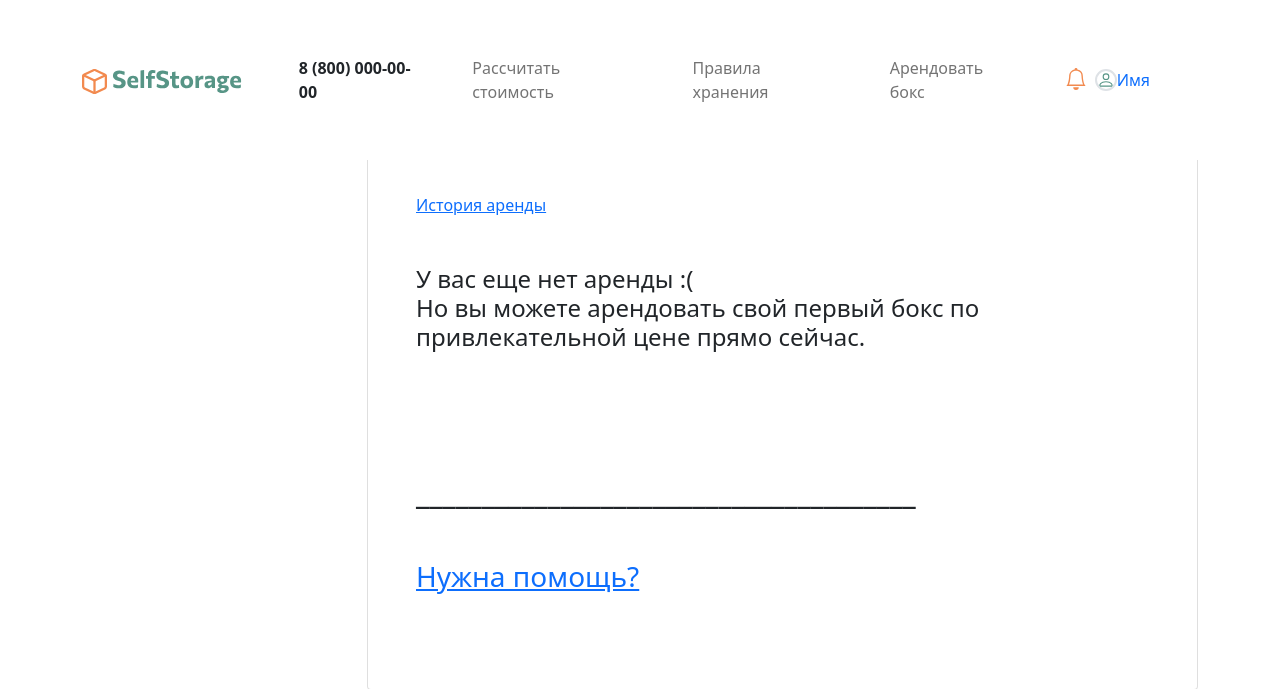
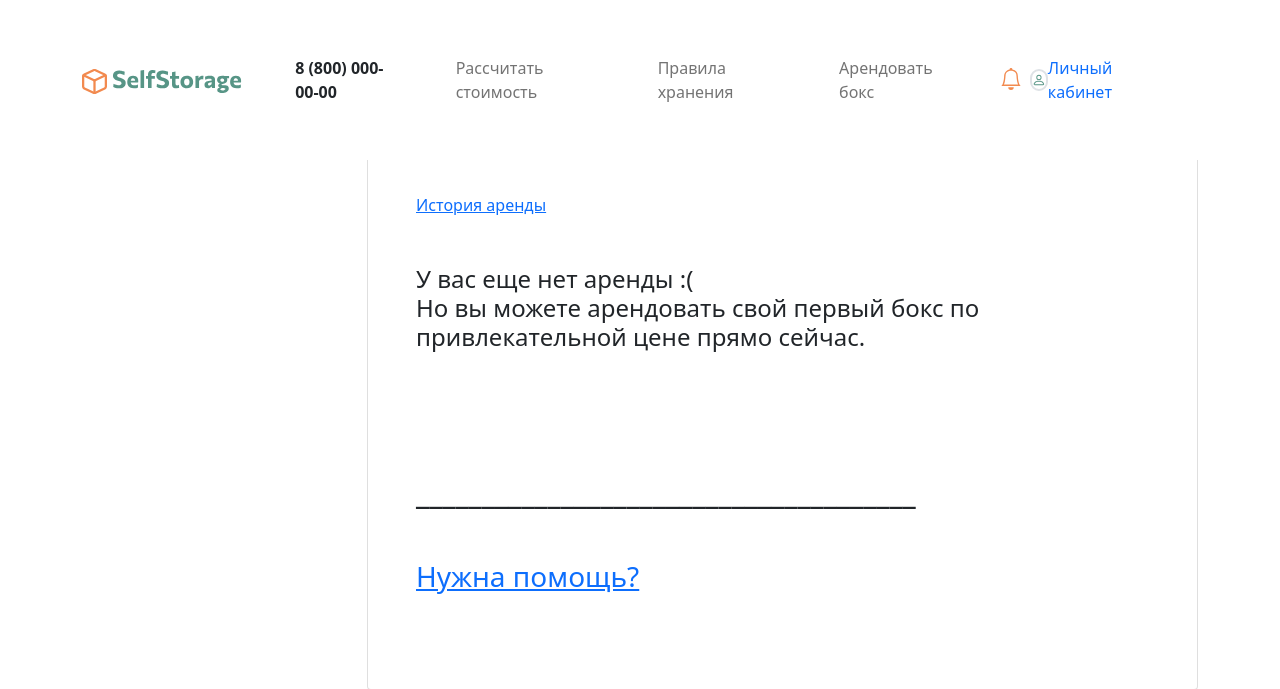
Before and after one commit to jmuriki/SelfStorage, a Django app: page /account/ in a window 1280 px wide. Shown: the top 689 px of the page. Run offline with Django 4.2, Linux system fonts and the light colour scheme; the visitor is signed in with stand-in values (Sample User, id 1); data comes from the database, SQL or seed files in the repository; data that the repository does not hold is empty; parts of the project's set-up code (start-up, migrations or seed data) failed here and were passed over.

Commit message:
Minor updates

```diff
--- a/storage_rental/views.py
+++ b/storage_rental/views.py
@@ -325,7 +325,8 @@ def qr(request):
         qr_cell_id = request.POST.get('qr_cell_id')
         cell = Cell.objects.get(id=qr_cell_id)
         order = cell.orders.filter(status='payed').first()
-        qr_data = f"Заказ № {order.id}. Ячейка № {cell.cell_number}. Период аренды с {order.date_from} по {order.date_to}."
+        qr_data = f"""Заказ № {order.id}. Ячейка № {cell.cell_number}.
+        Период аренды с {order.date_from} по {order.date_to}."""
         name, _ = str(request.user).split("@")
         qr_name = create_qr_code(name, qr_data)
         context = {
--- a/templates/base.html
+++ b/templates/base.html
@@ -76,7 +76,7 @@
 						<svg xmlns="http://www.w3.org/2000/svg" width="22" height="22" fill="#579586" class="bi bi-person border border-2 rounded-pill" viewBox="0 0 16 16">
 							<path d="M8 8a3 3 0 1 0 0-6 3 3 0 0 0 0 6zm2-3a2 2 0 1 1-4 0 2 2 0 0 1 4 0zm4 8c0 1-1 1-1 1H3s-1 0-1-1 1-4 6-4 6 3 6 4zm-1-.004c-.001-.246-.154-.986-.832-1.664C11.516 10.68 10.289 10 8 10c-2.29 0-3.516.68-4.168 1.332-.678.678-.83 1.418-.832 1.664h10z"/>
 						</svg>
-						<span class="SelfStorage_green">{{ customer.first_name|default:'Имя' }}</span>
+						<span class="SelfStorage_green">{{ customer.first_name|default:'Личный кабинет' }}</span>
 					</a>
 				</li>
 {% endif %}
```
